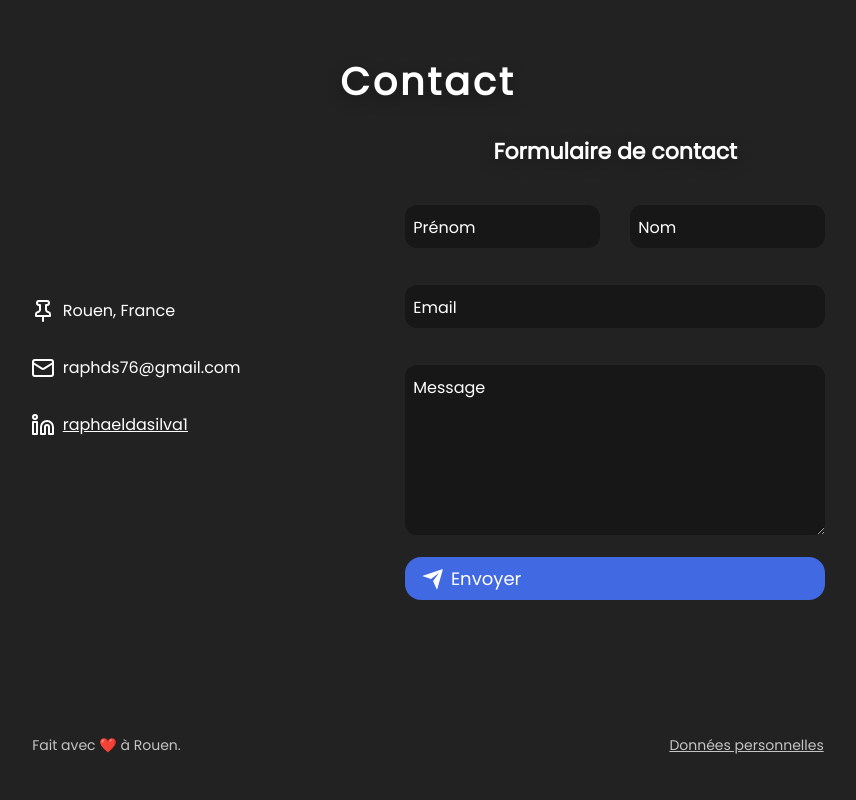
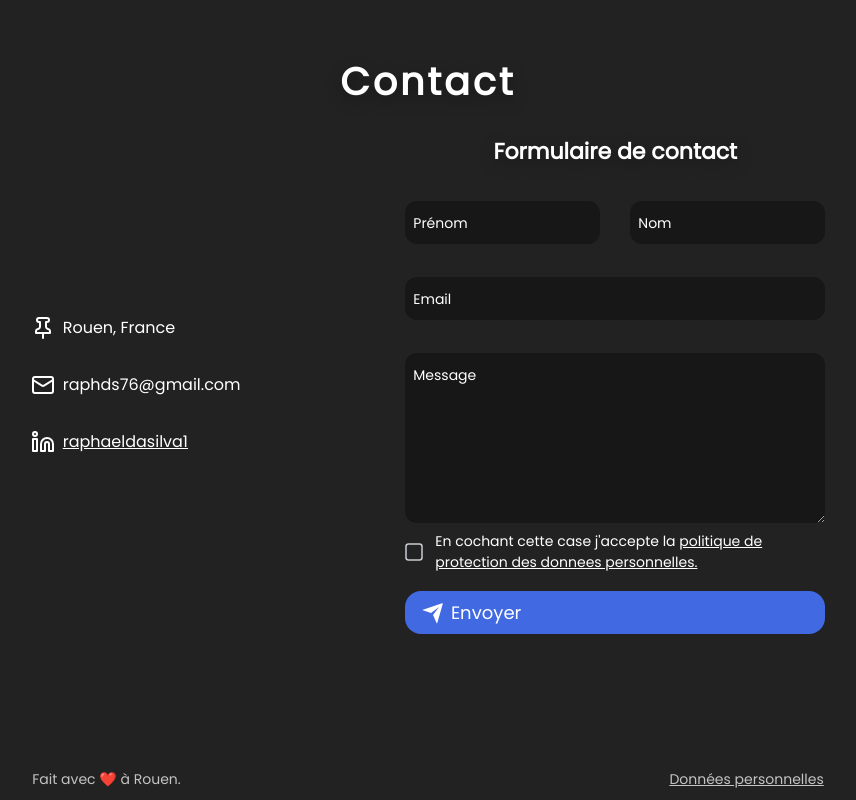
Before and after one commit to RDSV01/ReactPortfolio, a React (Vite) app: page / in a window 1280 px wide. Shown: the part 2770-3570 px from the top of the page, without its empty margins (212-1068 px from the left). Before the commit the page ends 3536 px from the top, so only its background shows below. Built offline with nearby package versions, Linux system fonts and the light colour scheme.

Commit message:
Case a cocher RGPD + modifs de design + modifs gestion des erreurs

```diff
--- a/src/components/Contact.jsx
+++ b/src/components/Contact.jsx
@@ -1,7 +1,6 @@
-import React, { useRef, useState } from "react";
+import React, { useRef, useState, useEffect } from "react";
 import emailjs from "@emailjs/browser";
 import "../styles/Contact.css";
-import Background from "./Background";
 import { Bounce } from "react-awesome-reveal";
 
 const Contact = () => {
@@ -9,9 +8,19 @@ const Contact = () => {
   const [isSending, setIsSending] = useState(false);
   const [isSent, setIsSent] = useState(false);
   const [isError, setIsError] = useState(false);
+  const [isCheckboxChecked, setIsCheckboxChecked] = useState(false);
+
+  const handleCheckboxChange = (e) => {
+    setIsCheckboxChecked(e.target.checked);
+  };
 
   const sendEmail = (e) => {
     e.preventDefault();
+
+    if (!isCheckboxChecked) {
+      setIsError(true);
+      return;
+    }
 
     setIsSending(true);
 
@@ -29,6 +38,7 @@ const Contact = () => {
           setIsSent(true);
           setIsError(false);
           form.current.reset();
+          setIsCheckboxChecked(false);
         },
         (error) => {
           console.log(error.text);
@@ -42,7 +52,15 @@ const Contact = () => {
     setIsError(false);
     setIsSent(false);
   };
+  useEffect(() => {
+    if (isSent || isError) {
+      const timeout = setTimeout(() => {
+        closeErrorMessage();
+      }, 15000);
 
+      return () => clearTimeout(timeout);
+    }
+  }, [isSent, isError]);
   return (
     <div className="contact" id="contact">
       <h2>Contact</h2>
@@ -171,6 +189,27 @@ const Contact = () => {
               Message
             </label>
           </div>
+          <div className="rgpd">
+            <input
+              type="checkbox"
+              id="cbx"
+              name="test"
+              checked={isCheckboxChecked}
+              onChange={handleCheckboxChange}
+            />
+            <label htmlFor="cbx" className="check">
+              <svg width="18px" height="18px" viewBox="0 0 18 18">
+                <path d="M1,9 L1,3.5 C1,2 2,1 3.5,1 L14.5,1 C16,1 17,2 17,3.5 L17,14.5 C17,16 16,17 14.5,17 L3.5,17 C2,17 1,16 1,14.5 L1,9 Z"></path>
+                <polyline points="1 9 7 14 15 4"></polyline>
+              </svg>
+            </label>
+            <label>
+              En cochant cette case j'accepte la{" "}
+              <a target="_blank" href="/donnees-personnelles">
+                politique de protection des donnees personnelles.
+              </a>
+            </label>
+          </div>
           {isSent && (
             <Bounce>
               <div className="msginfo envoye">
@@ -197,7 +236,11 @@ const Contact = () => {
           {isError && (
             <Bounce>
               <div className="msginfo erreur">
-                <p>Une erreur est survenue. Veuillez réessayer.</p>
+                <p>
+                  {!isCheckboxChecked
+                    ? "Veuillez accepter la politique de protection des données personnelles pour continuer."
+                    : "Une erreur est survenue. Veuillez réessayer."}
+                </p>
                 <svg
                   xmlns="http://www.w3.org/2000/svg"
                   width="24"
@@ -234,6 +277,7 @@ const Contact = () => {
                 </svg>
               </div>
             </div>
+
             <span>{isSending ? "Envoi en cours..." : "Envoyer"}</span>
           </button>
         </div>
--- a/src/styles/Contact.css
+++ b/src/styles/Contact.css
@@ -50,7 +50,7 @@ textarea {
 .formulaire{
     display: flex;
     flex-direction: column;
-    gap: 12px;
+    gap: 8px;
     width: 420px;
 }
 .formulaire h3{
@@ -85,9 +85,9 @@ textarea {
     color: transparent;
   }
   .form__field:placeholder-shown ~ .form__label {
-    font-size: 16px;
+    font-size: 14px;
     cursor: text;
-    top: 24.5px;
+    top: 26.5px;
   }
 
   .form__label {
@@ -96,7 +96,7 @@ textarea {
     left: 8px;
     display: block;
     transition: 0.2s;
-    font-size: 16px;
+    font-size: 14px;
     color: #ffffff;
   }
   .form__field:focus ~ .form__label {
@@ -104,7 +104,7 @@ textarea {
     top: -10px;
     display: block;
     transition: 0.2s;
-    font-size: 16px;
+    font-size: 14px;
     color: #ffffff;
   }
 
@@ -174,11 +174,14 @@ textarea {
 .msginfo p{
     margin: 0;
     color: white;
+    font-size: 14px;
 }
 .msginfo svg{
     cursor: pointer;
     color: #fff;
-}
+    min-width: 22px;
+    max-width: 22px;
+  }
 
   @keyframes fly-1 {
     from {
@@ -189,6 +192,89 @@ textarea {
       transform: translateY(-0.1em);
     }
   }
+  .check {
+    cursor: pointer;
+    position: relative;
+    margin: auto;
+    width: 18px;
+    height: 18px;
+    -webkit-tap-highlight-color: transparent;
+    transform: translate3d(0, 0, 0);
+  }
+
+  .check:before {
+    content: "";
+    position: absolute;
+    top: -15px;
+    left: -15px;
+    width: 48px;
+    height: 48px;
+    border-radius: 50%;
+    background: rgba(34,50,84,0.03);
+    opacity: 0;
+    transition: opacity 0.2s ease;
+  }
+
+  .check svg {
+    position: relative;
+    z-index: 1;
+    fill: none;
+    stroke-linecap: round;
+    stroke-linejoin: round;
+    stroke: #c8ccd4;
+    stroke-width: 1.5;
+    transform: translate3d(0, 0, 0);
+    transition: all 0.2s ease;
+  }
+
+  .check svg path {
+    stroke-dasharray: 60;
+    stroke-dashoffset: 0;
+  }
+
+  .check svg polyline {
+    stroke-dasharray: 22;
+    stroke-dashoffset: 66;
+  }
+
+  .check:hover:before {
+    opacity: 1;
+  }
+
+  .check:hover svg {
+    stroke: #ffffff;
+  }
+  #cbx{
+    display: none;
+  }
+
+  #cbx:checked + .check svg {
+    stroke: #ffffff;
+  }
+
+  #cbx:checked + .check svg path {
+    stroke-dashoffset: 60;
+    transition: all 0.3s linear;
+  }
+
+  #cbx:checked + .check svg polyline {
+    stroke-dashoffset: 42;
+    transition: all 0.2s linear;
+    transition-delay: 0.15s;
+  }
+  .rgpd{
+    display: flex;
+    gap: 12px;
+  }
+  .rgpd label{
+    color: white;
+    font-size: 14px;
+  }
+  .rgpd a{
+    color: white;
+    text-decoration: underline;
+  }
+
 
   @media (max-width: 720px) {
     .contact form{
```
